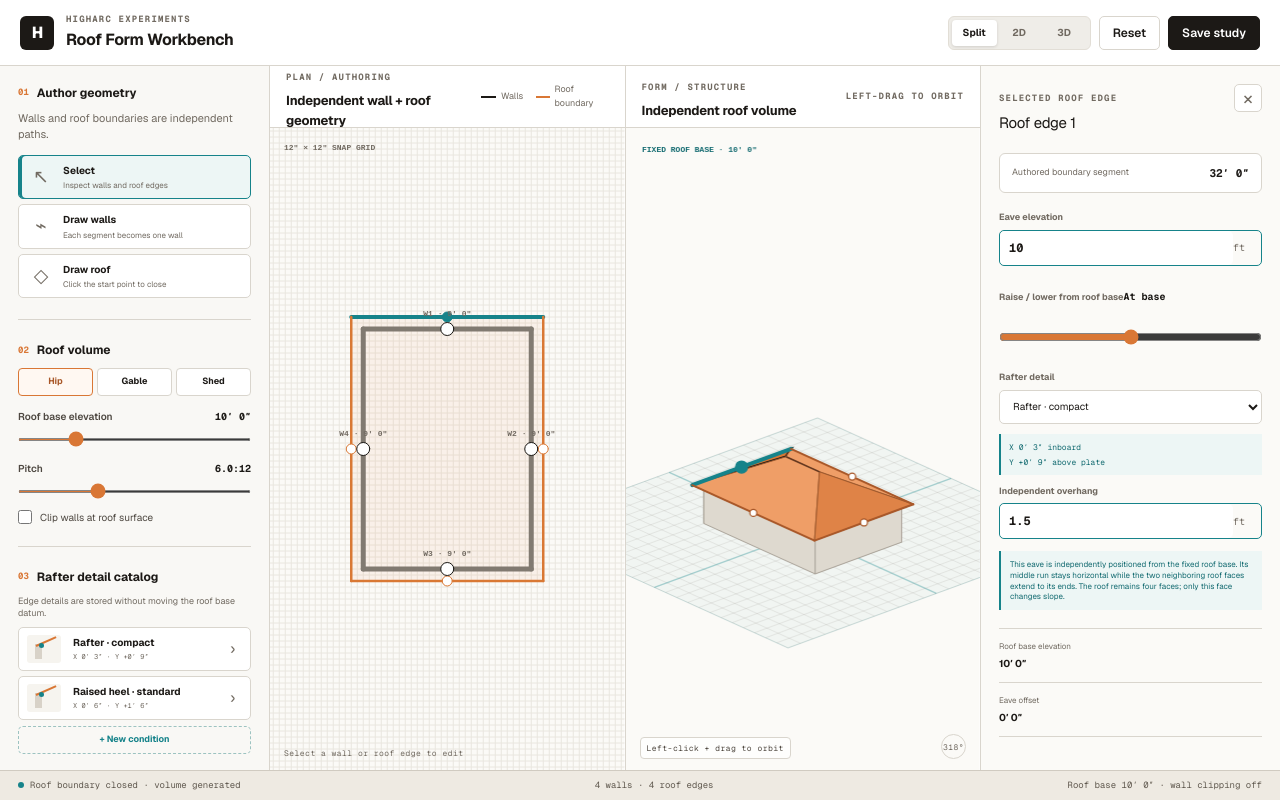
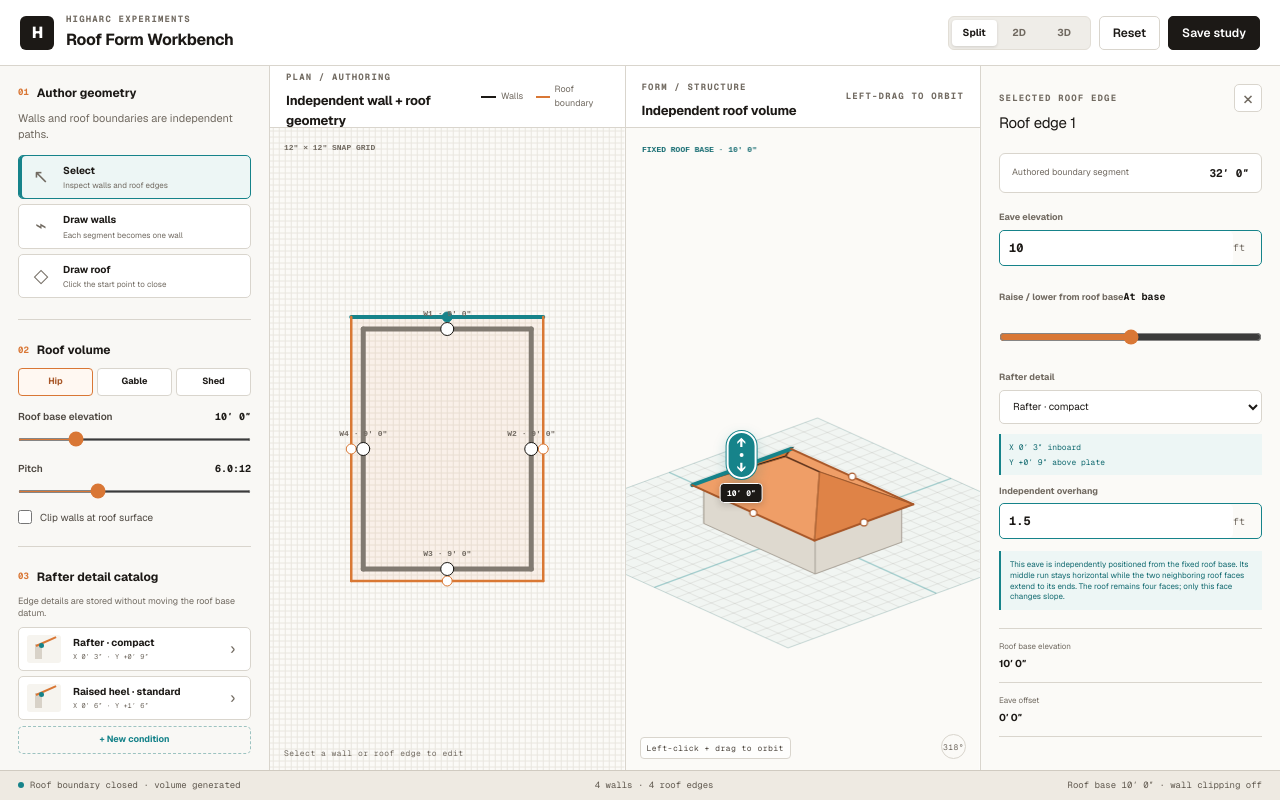
Before and after one commit to abrahamdrechsler/roof-form-workbench, a Next.js app: page / in a window 1280 px wide. Both pictures are taken after a click on the element 802 px from the left and 449 px from the top of the page. Built offline with nearby package versions, Linux system fonts and the light colour scheme.

Commit message:
Add direct eave height editing in 3D

```diff
--- a/app/page.tsx
+++ b/app/page.tsx
@@ -243,6 +243,8 @@ export default function Home() {
   const [showDatums, setShowDatums] = useState(true);
   const [wallHandlePosition, setWallHandlePosition] =
     useState<ScreenPoint | null>(null);
+  const [eaveHandlePosition, setEaveHandlePosition] =
+    useState<ScreenPoint | null>(null);
   const [eaveCatalog, setEaveCatalog] = useState<EaveCondition[]>(
     INITIAL_EAVE_CONDITIONS,
   );
@@ -288,6 +290,11 @@ export default function Home() {
     pointerId: number;
     startY: number;
     startHeight: number;
+  } | null>(null);
+  const eaveHeightDrag = useRef<{
+    pointerId: number;
+    startY: number;
+    startElevation: number;
   } | null>(null);
   const didOrbit = useRef(false);
 
@@ -851,6 +858,9 @@ export default function Home() {
       }
     } else {
       setWallHandlePosition((current) => (current ? null : current));
+    }
+    if (selection?.kind !== "roof-edge") {
+      setEaveHandlePosition((current) => (current ? null : current));
     }
 
     formEaveRegions.current = [];
@@ -940,6 +950,26 @@ export default function Home() {
           ],
         };
       });
+      if (selection?.kind === "roof-edge") {
+        const selectedProfile = edgeProfiles.find(
+          ({ edge }) => edge.index === selection.index,
+        );
+        if (selectedProfile) {
+          const { points } = selectedProfile;
+          const projected = project({
+            x: (points[1].x + points[2].x) / 2,
+            y: (points[1].y + points[2].y) / 2,
+            z: (points[1].z + points[2].z) / 2,
+          });
+          setEaveHandlePosition((current) =>
+            current &&
+            Math.abs(current.x - projected.x) < 0.25 &&
+            Math.abs(current.y - projected.y) < 0.25
+              ? current
+              : projected,
+          );
+        }
+      }
       const nearestRidgeEnd = (point: Point2) =>
         dominantX
           ? Math.abs(point.x - ridgeA.x) <=
@@ -1189,6 +1219,7 @@ export default function Home() {
         );
       }
     } else {
+      setEaveHandlePosition((current) => (current ? null : current));
       context.fillStyle = "#a95829";
       context.font = "700 10px monospace";
       context.fillText("CLOSE THE ROOF BOUNDARY TO GENERATE VOLUME", 16, 26);
@@ -1793,6 +1824,59 @@ export default function Home() {
                   <output>
                     {feetInches(wallHeights[selection.index] ?? 9)}
                   </output>
+                </button>
+              )}
+              {selection?.kind === "roof-edge" && eaveHandlePosition && (
+                <button
+                  className="wall-height-handle"
+                  style={{
+                    left: eaveHandlePosition.x,
+                    top: eaveHandlePosition.y,
+                  }}
+                  aria-label={`Drag to change roof edge ${selection.index + 1} eave height`}
+                  onPointerDown={(event) => {
+                    if (event.button !== 0) return;
+                    event.preventDefault();
+                    event.stopPropagation();
+                    event.currentTarget.setPointerCapture(event.pointerId);
+                    eaveHeightDrag.current = {
+                      pointerId: event.pointerId,
+                      startY: event.clientY,
+                      startElevation: edgeElevation(selection.index),
+                    };
+                  }}
+                  onPointerMove={(event) => {
+                    const drag = eaveHeightDrag.current;
+                    if (!drag || drag.pointerId !== event.pointerId) return;
+                    const nextElevation =
+                      Math.round(
+                        Math.max(
+                          0,
+                          Math.min(
+                            40,
+                            drag.startElevation +
+                              (drag.startY - event.clientY) / 9,
+                          ),
+                        ) * 4,
+                      ) / 4;
+                    updateRelationship(selection.index, {
+                      elevationOffset: nextElevation - roofBase,
+                    });
+                  }}
+                  onPointerUp={(event) => {
+                    if (eaveHeightDrag.current?.pointerId !== event.pointerId)
+                      return;
+                    event.currentTarget.releasePointerCapture(event.pointerId);
+                    eaveHeightDrag.current = null;
+                  }}
+                  onPointerCancel={() => {
+                    eaveHeightDrag.current = null;
+                  }}
+                >
+                  <span className="wall-height-arrows" aria-hidden="true">
+                    ↑<i />↓
+                  </span>
+                  <output>{feetInches(edgeElevation(selection.index))}</output>
                 </button>
               )}
             </ViewPanel>
```
